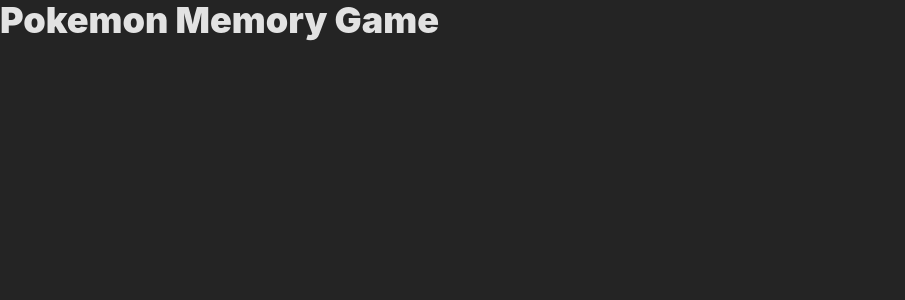
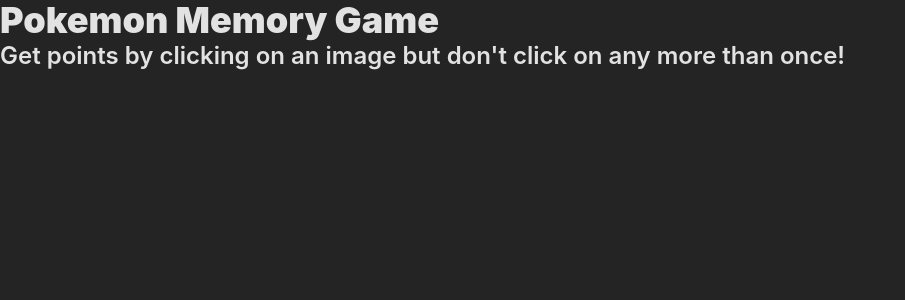
Before and after one commit to ShrikeSwallow/memory-card, a React (Vite) app: page / in a window 1280 px wide. Shown: the top 300 px of the page, without its empty margins (0-905 px from the left). Built offline with nearby package versions, Linux system fonts and the light colour scheme.

Commit message:
Change copy in the main App component

```diff
--- a/src/App.jsx
+++ b/src/App.jsx
@@ -4,6 +4,10 @@
   return (
     <>
       <h1 className="text-4xl font-black">Pokemon Memory Game</h1>
+      <h2 className="font text-2xl font-semibold">
+        Get points by clicking on an image but don&apos;t click on any more than
+        once!
+      </h2>
     </>
   );
 }
```
